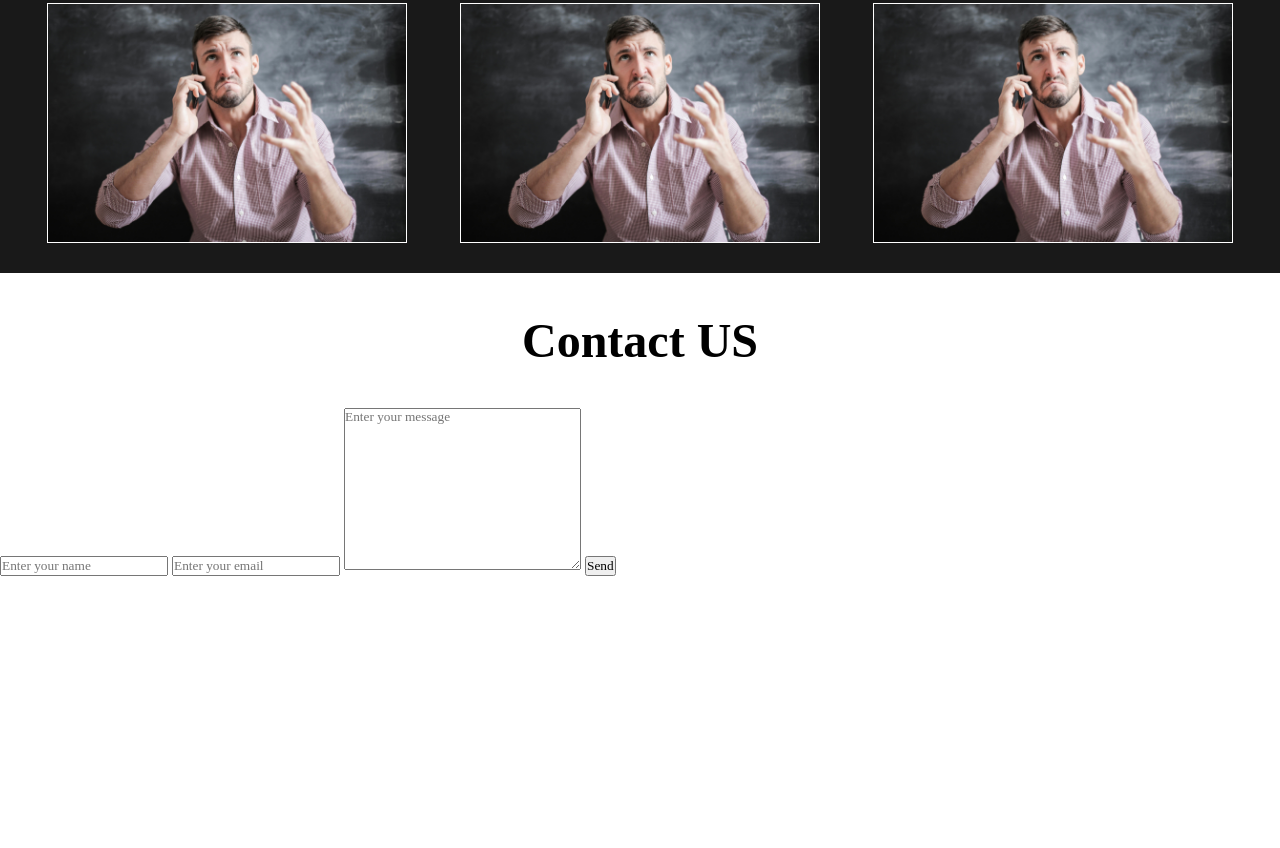
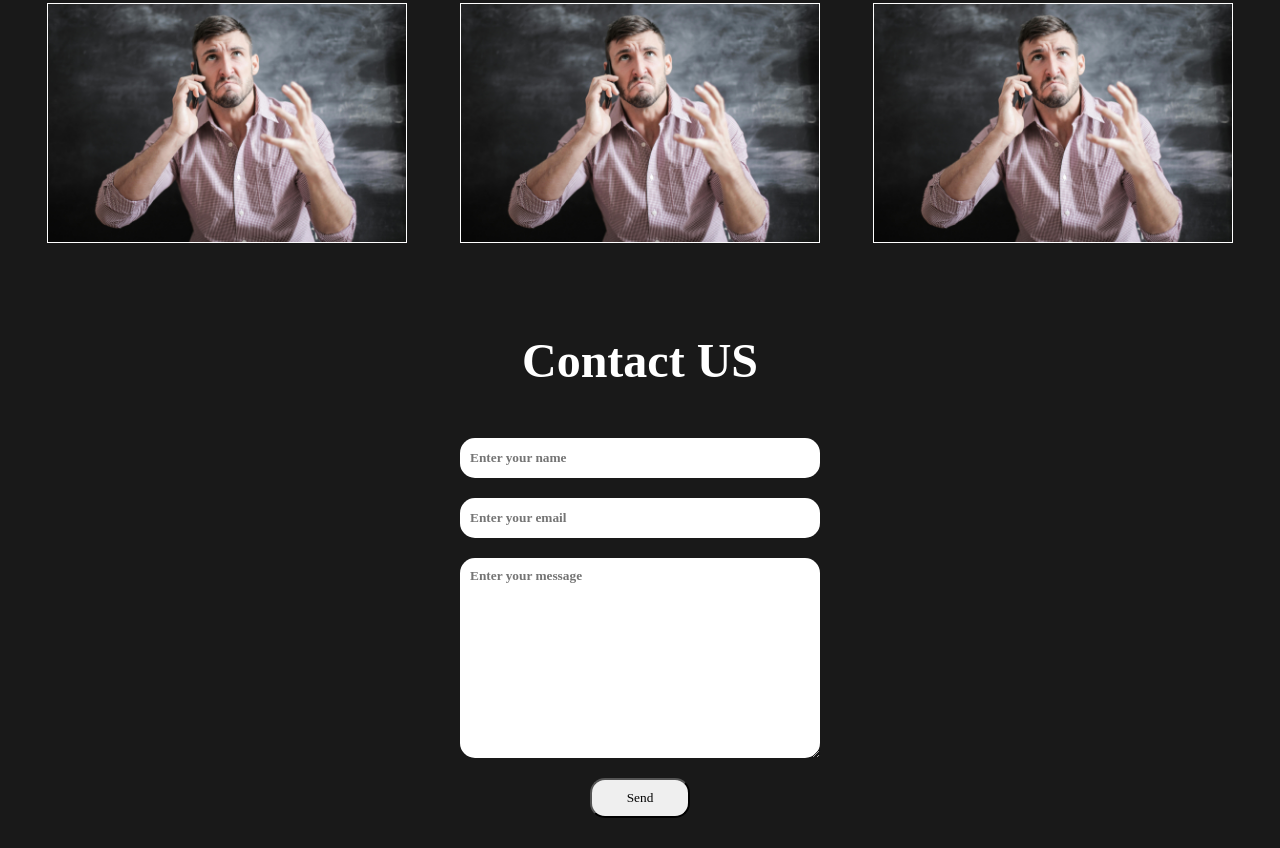
Before and after one commit to usamaBIftikhar/portfoliodemo, a plain HTML site: page index.html in a window 1280 px wide. Shown: the part 1804-2652 px from the top of the page. Before the commit the page ends 2380 px from the top, so only its background shows below. Drawn offline with Linux system fonts and the light colour scheme.

Commit message:
Contact Form finished

```diff
--- a/style.css
+++ b/style.css
@@ -132,3 +132,46 @@
     height: 240px;
     margin: 10px;
 }
+
+/* Contact US */
+#contact{
+    display: flex;
+    flex-direction: column;
+    padding: 20px;
+    background: rgb(0, 0, 0, 0.9);
+    color: white;
+    align-items: center;
+    box-sizing: border-box;
+}
+.form-control{
+    display: flex;
+    flex-direction: column;
+    align-items: center;
+}
+.input{
+    margin: 10px;
+    width: 360px;
+    height: 40px;
+    border: none;
+    outline: none;
+    font-weight: bold;
+    padding-left: 10px;
+    border-radius: 15px;
+}
+.form-control textarea{
+    margin: 10px;
+    width: 360px;
+    height: 200px;
+    font-weight: bold;
+    border: none;
+    outline: none;
+    padding-left: 10px;
+    padding-top: 10px;
+    border-radius: 15px;
+}
+#send{
+    margin: 10px;
+    width: 100px;
+    height: 40px;
+    border-radius: 15px;
+}
```
